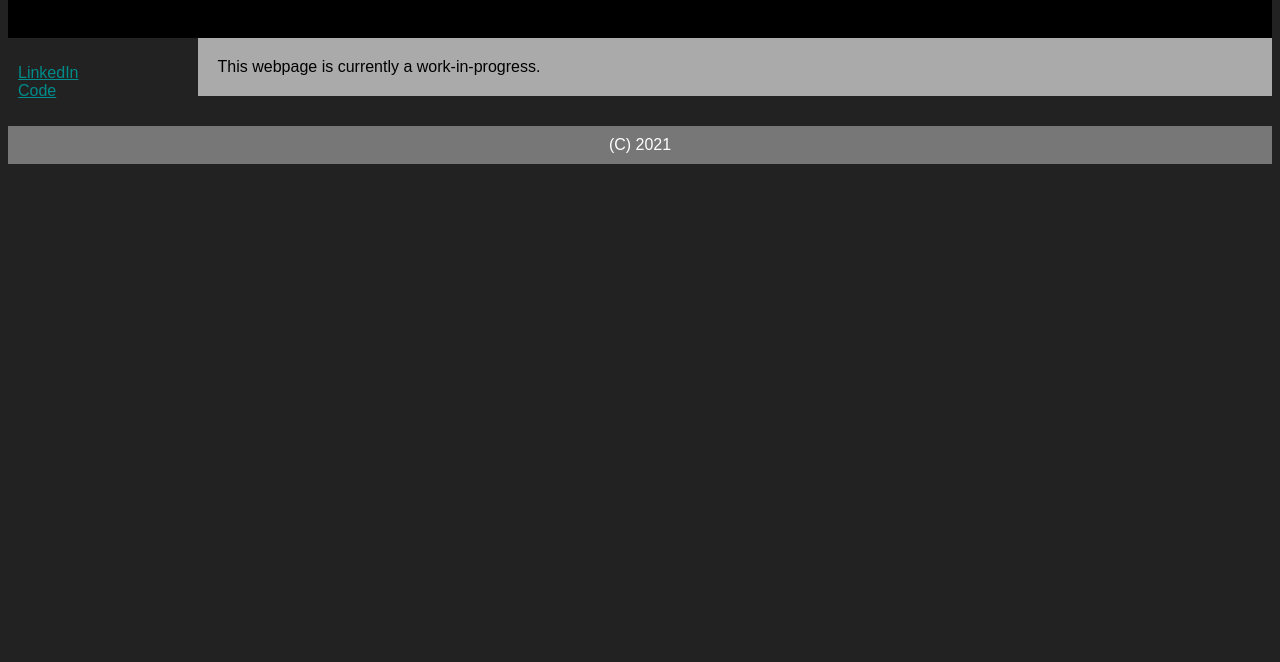
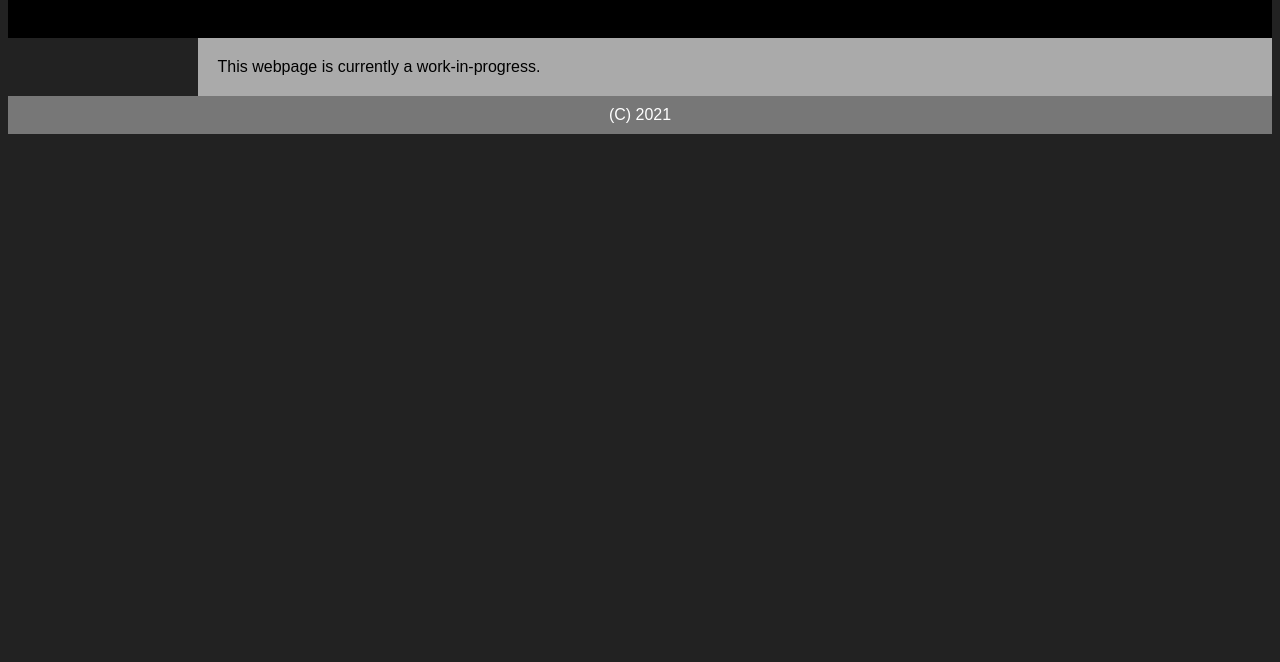
Before and after one commit to kaydee3/kaydee3.github.io, a plain HTML site: page index.html in a window 1280 px wide. Shown: the part 138-800 px from the top of the page. Drawn offline with Linux system fonts and the light colour scheme.

Commit message:
Update index.html

```diff
--- a/index.html
+++ b/index.html
@@ -15,8 +15,8 @@
 	<section>
 	  <nav>
 		<ul>
-		  <li><a href="about.html">LinkedIn</a></li>
-		  <li><a href="https://codedmind.gitlab.io/">Code</a></li>
+		  <!--<li><a href="about.html">LinkedIn</a></li>
+		  <li><a href="https://codedmind.gitlab.io/">Code</a></li>-->
 		</ul>
 	  </nav>
         <button onclick="topFunction()" id="btt" title="Go to top">Top</button>
```
